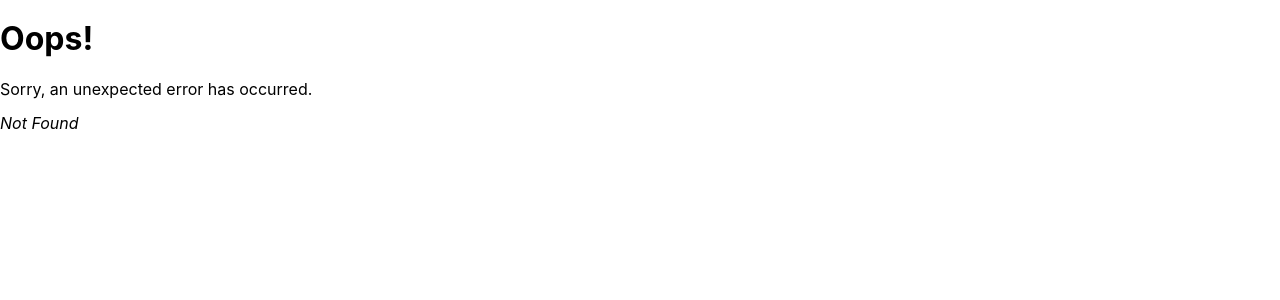
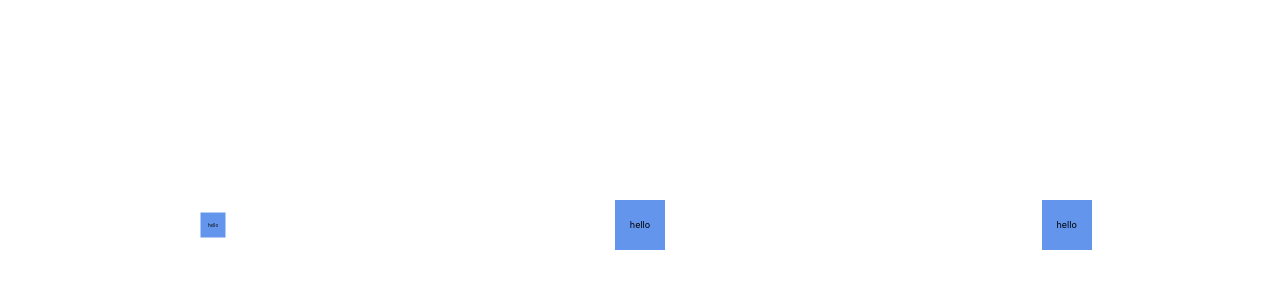
Before and after one commit to hui1991/react-app, a React (Create React App) app: page /test in a window 1280 px wide. Before the commit this address had no page. Shown: the top 300 px of the page. Built offline with nearby package versions, Linux system fonts and the light colour scheme.

Commit message:
feat: test

```diff
--- a/src/pages/home/index.jsx
+++ b/src/pages/home/index.jsx
@@ -30,6 +30,10 @@ const homeList = [
     content: 'array',
     path: '/array',
   },
+  {
+    content: 'test',
+    path: '/test',
+  },
 ];
 
 /**
@@ -53,7 +57,9 @@ function Home() {
   };
 
   const renderHomeList = () => {
-    homeList.map((item, index) => renderItem(item?.content, item?.path, index));
+    return homeList.map((item, index) =>
+      renderItem(item?.content, item?.path, index)
+    );
   };
 
   return <div className={styles.homeLayout}>{renderHomeList()}</div>;
--- /dev/null
+++ b/src/pages/test/index.css
@@ -0,0 +1,20 @@
+.container {
+  display: flex;
+  justify-content: space-around;
+  align-items: center;
+  margin-top: 200px;
+}
+
+.test {
+  width: 50px;
+  height: 50px;
+  background-color: cornflowerblue;
+  text-align: center;
+  line-height: 50px;
+  font-size: 9px;
+  -webkit-text-size-adjust: auto;
+}
+
+.test1{
+	transform: scale(0.5);
+}
--- /dev/null
+++ b/src/pages/test/index.jsx
@@ -0,0 +1,16 @@
+import './index.css';
+
+/**
+ * 测试页面
+ */
+function Test() {
+  return (
+    <div className='container'>
+      <div className='test test1'>hello</div>
+			<div className='test'>hello</div>
+			<div className='test'>hello</div>
+    </div>
+  );
+}
+
+export default Test;
--- a/src/routes/route.js
+++ b/src/routes/route.js
@@ -1,55 +1,60 @@
-
-import ErrorPage from "../error-page"
-import Dropdown from "../pages/dropdown"
-import Sticky from "../pages/sticky/index"
-import UseEffectTest from "../pages/use-effect/index"
-import Flex from "../pages/flex/index"
-import TabDemo from "../pages/tab-demo/index"
-import Array from "../pages/array/index"
-import Center from "../pages/center/index"
-import Home from "../pages/home"
+import ErrorPage from '../error-page';
+import Dropdown from '../pages/dropdown';
+import Sticky from '../pages/sticky/index';
+import UseEffectTest from '../pages/use-effect/index';
+import Flex from '../pages/flex/index';
+import TabDemo from '../pages/tab-demo/index';
+import Array from '../pages/array/index';
+import Center from '../pages/center/index';
+import Home from '../pages/home';
+import Test from '../pages/test';
 
 const roots = [
   {
-    path: "/",
+    path: '/',
     element: <Home />,
     errorElement: <ErrorPage />,
   },
   {
-    path: "/sticky",
+    path: '/sticky',
     element: <Sticky />,
     errorElement: <ErrorPage />,
   },
   {
-    path: "/use-effect",
+    path: '/use-effect',
     element: <UseEffectTest />,
     errorElement: <ErrorPage />,
   },
   {
-    path: "/dropdown",
+    path: '/dropdown',
     element: <Dropdown />,
     errorElement: <ErrorPage />,
   },
   {
-    path: "/flex",
+    path: '/flex',
     element: <Flex />,
     errorElement: <ErrorPage />,
   },
   {
-    path: "/tab",
+    path: '/tab',
     element: <TabDemo />,
     errorElement: <ErrorPage />,
   },
   {
-    path: "/array",
+    path: '/array',
     element: <Array />,
     errorElement: <ErrorPage />,
   },
   {
-    path: "/center",
+    path: '/center',
     element: <Center />,
     errorElement: <ErrorPage />,
   },
-]
+  {
+    path: '/test',
+    element: <Test />,
+    errorElement: <ErrorPage />,
+  },
+];
 
-export default roots
+export default roots;
```
